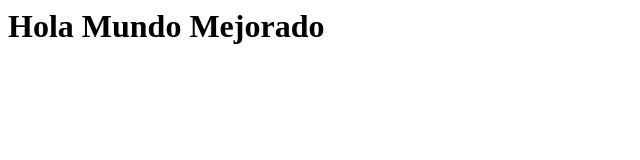
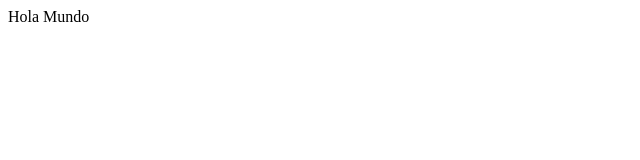
Before and after one commit to CFTIC-Getafe/paginas_web, a plain HTML site: page 01_Hola_Mundo/index.html in a window 1280 px wide. Shown: the whole page, without its empty margins (0-640 px from the left). Drawn offline with Linux system fonts and the light colour scheme.

Commit message:
Hola Mundo inicial correcto

```diff
--- a/01_Hola_Mundo/index.html
+++ b/01_Hola_Mundo/index.html
@@ -1 +1,11 @@
-<h1>Hola Mundo Mejorado</h1>
+<!DOCTYPE html>
+<html lang="es">
+<head>
+    <meta charset="UTF-8">
+    <meta name="viewport" content="width=device-width, initial-scale=1.0">
+    <title>Hola Getafe</title>
+</head>
+<body>
+    Hola Mundo
+</body>
+</html>
```
